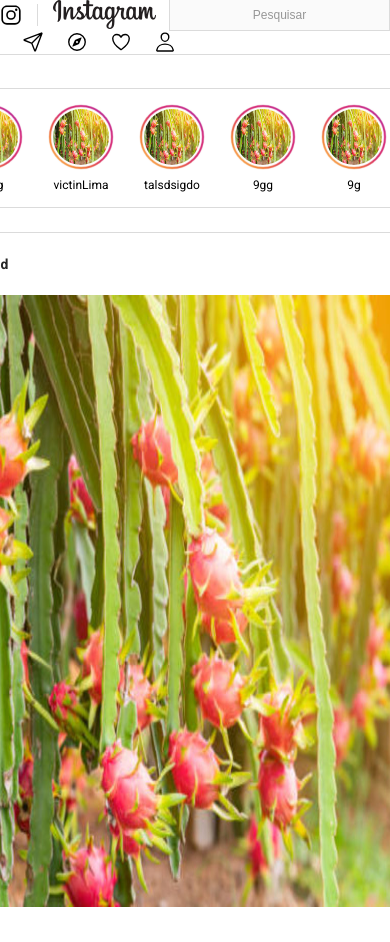
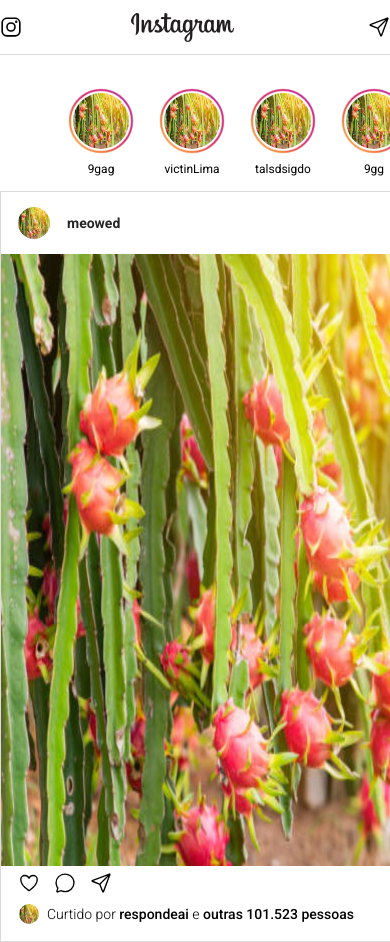
Before and after one commit to Victorlimah/project2-instagram, a plain HTML site: page index.html in a window 390 px wide. Shown: the top 942 px of the page. Drawn offline with nearby package versions, Linux system fonts and the light colour scheme.

Commit message:
inicio-layout-mobile

```diff
--- a/css/responsive-style.css
+++ b/css/responsive-style.css
@@ -11,7 +11,8 @@ Layout Mobile para telas inferiores a
 /* VERSÃO 935 */
 
 @media (max-width: 935px) {
-  .box-slidebar {
+  .box-slidebar,
+  .parte-direita {
     display: none;
   }
 }
@@ -19,4 +20,45 @@ Layout Mobile para telas inferiores a
 /* VERSÃO MOBILE */
 
 @media (max-width: 614px) {
+  .icones-acao .icone,
+  .setinha,
+  .mini-divisao {
+    display: none;
+  }
+  .barra-pesquisa {
+    display: none;
+    width: 1px;
+  }
+
+  .div-topo {
+    justify-content: space-between;
+  }
+
+  .div-topo div:first-child {
+    width: 60%;
+    justify-content: space-between;
+  }
+
+  .topo {
+    display: flex;
+    justify-content: space-evenly;
+  }
+
+  .icones-acao .icone:first-child {
+    display: flex;
+    width: 100%;
+  }
+
+  .principal-site {
+    overflow: hidden;
+  }
+
+  .box-stories {
+    border: none;
+    top: -15px;
+  }
+
+  .coluna-post {
+    margin-top: -15px;
+  }
 }
--- a/css/style.css
+++ b/css/style.css
@@ -30,6 +30,11 @@ body {
   align-items: center;
   justify-content: space-between;
   margin: 0 auto 0 auto;
+}
+
+.div-topo div:first-child {
+  display: flex;
+  align-items: center;
 }
 
 .barra-pesquisa {
@@ -65,6 +70,10 @@ body {
 
 .icones-acao .icone {
   margin-left: 22px;
+}
+
+.icones-acao .icone:first-child {
+  margin-left: 0;
 }
 
 ion-icon {
--- a/index.html
+++ b/index.html
@@ -22,10 +22,18 @@
     <div class="todo-site">
         <header class="topo">
             <div class="div-topo">
+                <div>
                 <div class="logo">
                     <ion-icon name="logo-instagram"></ion-icon>
                     <div class="mini-divisao"></div>
+
+                </div>
+
                         <img src="./images/logo.png" alt="" />
+
+
+
+
                     </div>
                 <div>
                     <input class="barra-pesquisa" type="text" name="pesquisa" placeholder="Pesquisar" />
@@ -274,7 +282,8 @@
                         </div>
                     </div>
                 </div>
-        </div></div>
+            </div>
+        </div>
 
         <script src="https://unpkg.com/ionicons@5.4.0/dist/ionicons.js"></script>
 </body>
```
Lines whose indentation alone changed are shown as unchanged.
